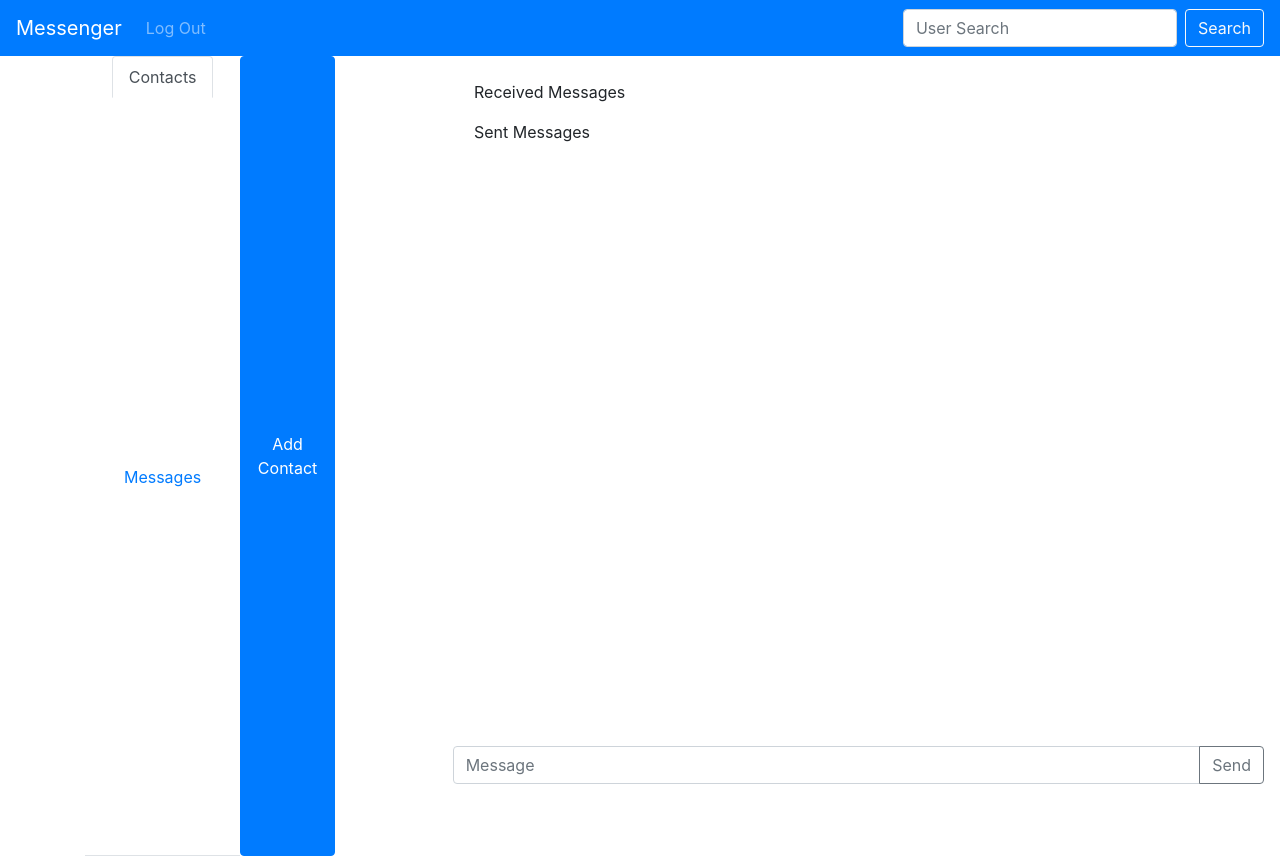
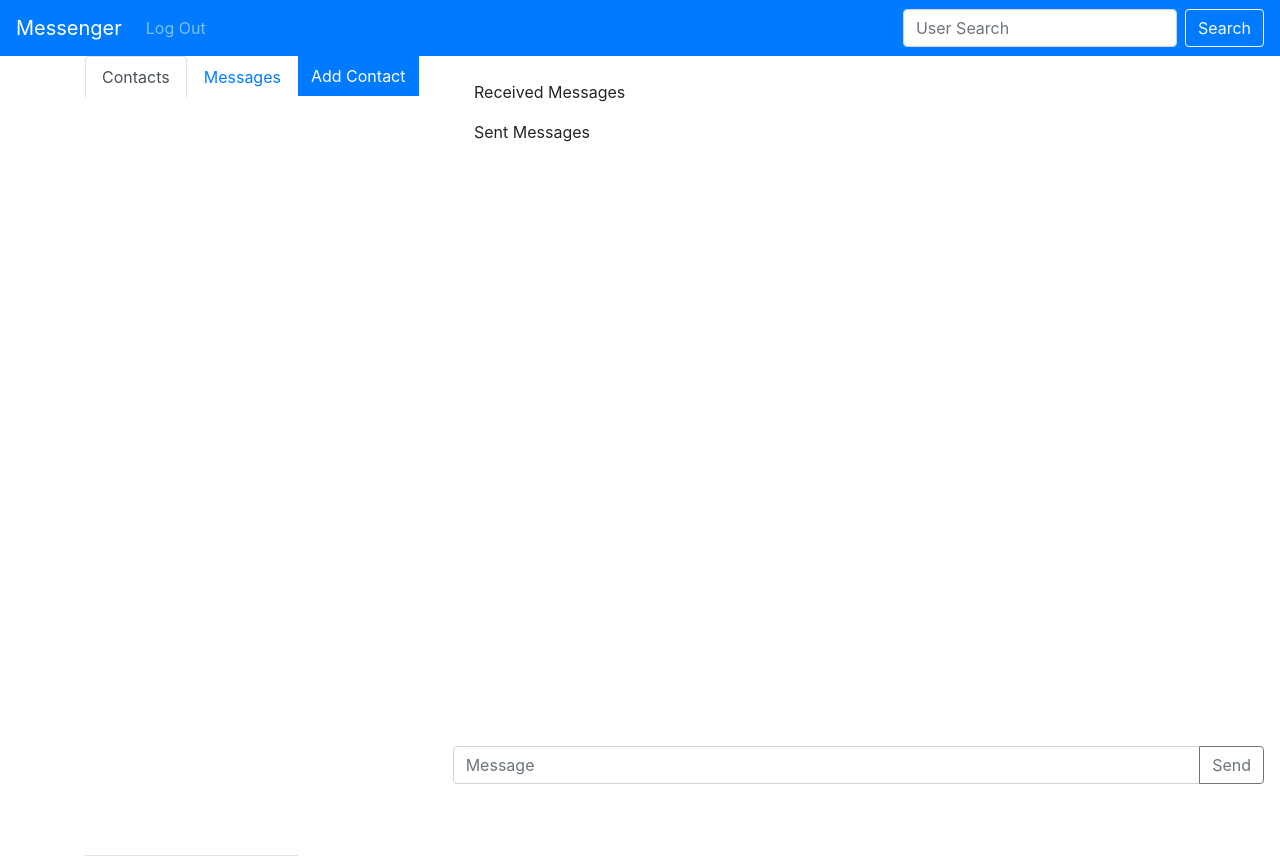
Before and after one commit to messenger-app-team/messenger-app, a React (Create React App) app in the folder client/: page / in a window 1280 px wide. Built offline with nearby package versions, Linux system fonts and the light colour scheme; no server answers; sample sign-in values are in the browser's storage.

Commit message:
update btn style

```diff
--- a/client/src/components/Contacts/index.js
+++ b/client/src/components/Contacts/index.js
@@ -2,7 +2,9 @@ import React, { useState } from 'react';
 import { Nav, Tab, Button } from 'react-bootstrap';
 import './style.css';
 import UserContacts from '../UserContacts';
-import UserMessages from '../UserMessages';;
+import UserMessages from '../UserMessages';
+import NewMsgModal from '../NewMsgModal';
+import NewContactModal from '../NewContactModal';
 
 const messages_key = 'messages';
 const contacts_key = 'contacts';
@@ -12,6 +14,7 @@ const contacts_key = 'contacts';
 function Contacts() {
   // current state set to contacts only for now
   const [activeKey, setActiveKey] = useState(contacts_key);
+  // Boolean will variable will be used for ternary on the sidebar-btn
   const openMessage = messages_key === activeKey;
 
   // onSelect will set the event key of the state to whichever tab was clicked
@@ -35,13 +38,19 @@ function Contacts() {
             <UserMessages />
           </Tab.Pane>
         </Tab.Content>
-        <Button className='sidebar-btn'>
+        <Button className='rounded-0 sidebar-btn'>
           {openMessage ? 'New Message' : 'Add Contact'}
         </Button>
       </Tab.Container>
+      {/* <Modal show={openModal}>
+        <NewMsgModal>
+      </Modal> */}
     </div>
   );
+
   // Ternary {openMessage ? 'New Message' : 'Add Contact'} will check if the active key of the messages tab (const openMessage) is true it will say new message in the button otherwise the button will say add contact.
+
+  // Modal pop up to new contact or create new convo
 }
 
 export default Contacts;
--- a/client/src/components/Contacts/style.css
+++ b/client/src/components/Contacts/style.css
@@ -1,3 +1,7 @@
 .sidebar {
-    width: 250px;
+    /* width: 250px; */
 }
+
+.sidebar-btn {
+    height: 40px;
+}
--- /dev/null
+++ b/client/src/components/NewContactModal/index.js
@@ -0,0 +1,7 @@
+import React from 'react';
+
+function NewContactModal() {
+  return <div></div>;
+}
+
+export default NewContactModal;
--- /dev/null
+++ b/client/src/components/NewMsgModal/index.js
@@ -0,0 +1,7 @@
+import React from 'react';
+
+function NewMsgModal() {
+  return <div></div>;
+}
+
+export default NewMsgModal;
```
